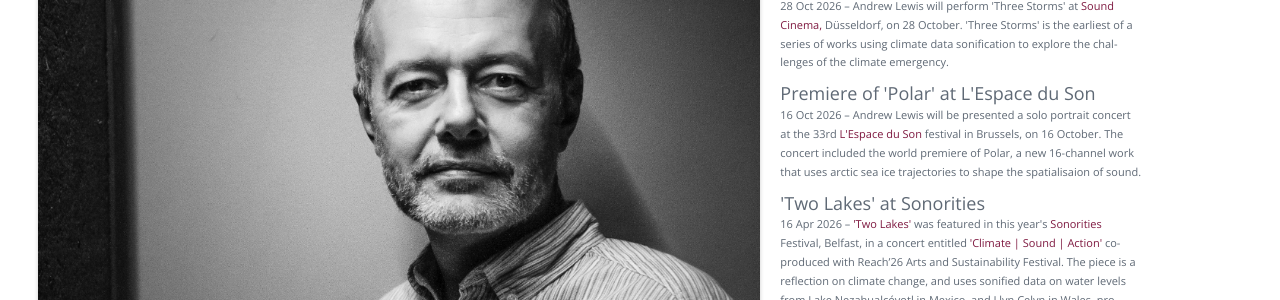
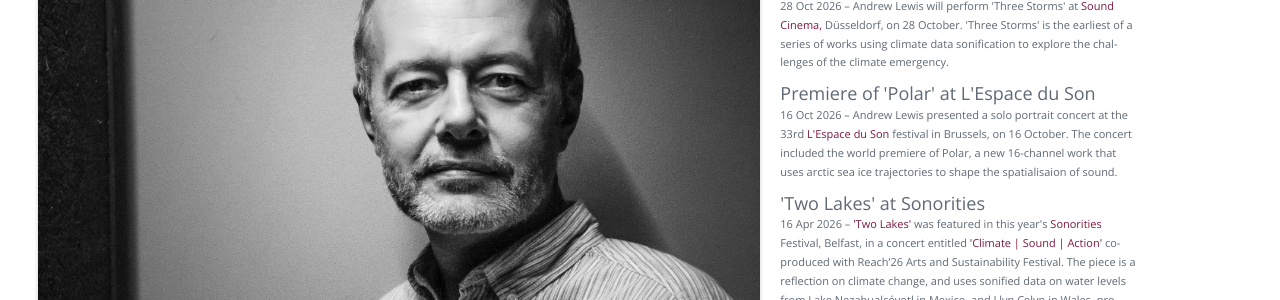
Before and after one commit to acousmatician/acousmatician.github.io, a Jekyll site: the page built from index.html, in a window 1280 px wide. Shown: the part 292-592 px from the top of the page. Built offline with Jekyll 4.4.1, drawn with Linux system fonts in a browser that asks for light colours; nearby versions of some CDN libraries; library files that are not in the unit come from our copies; a script that is not in the unit is left out.

Commit message:
Update news26.html

```diff
--- a/_includes/news26.html
+++ b/_includes/news26.html
@@ -8,7 +8,7 @@
         <p class="news">28 Oct 2026 &ndash; Andrew Lewis will perform 'Three Storms' at <a href="https://soundcinema.eu">Sound Cinema,</a> Düsseldorf, on 28 October. 'Three Storms' is the earliest of a series of works using climate data sonification to explore the challenges of the climate emergency.
         </p>
         <news-head>Premiere of 'Polar' at L'Espace du Son</news-head>
-        <p class="news">16 Oct 2026 &ndash; Andrew Lewis will be presented a solo portrait concert at the 33rd <a href="https://www.lespaceduson.be">L'Espace du Son</a> festival in Brussels, on 16 October. The concert included the world premiere of Polar, a new 16-channel work that uses arctic sea ice trajectories to shape the spatialisaion of sound.
+        <p class="news">16 Oct 2026 &ndash; Andrew Lewis presented a solo portrait concert at the 33rd <a href="https://www.lespaceduson.be">L'Espace du Son</a> festival in Brussels, on 16 October. The concert included the world premiere of Polar, a new 16-channel work that uses arctic sea ice trajectories to shape the spatialisaion of sound.
     </p>
 
     <news-head>'Two Lakes' at Sonorities</news-head>
```
